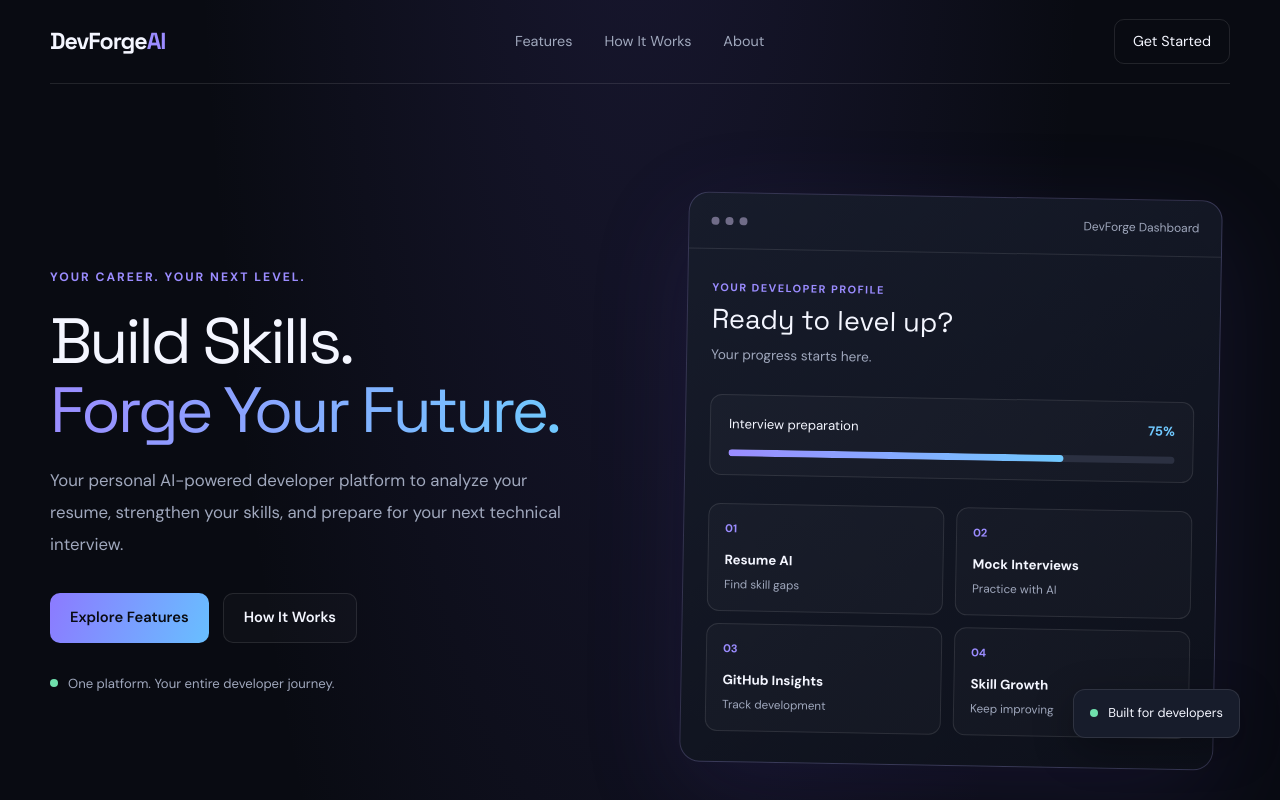
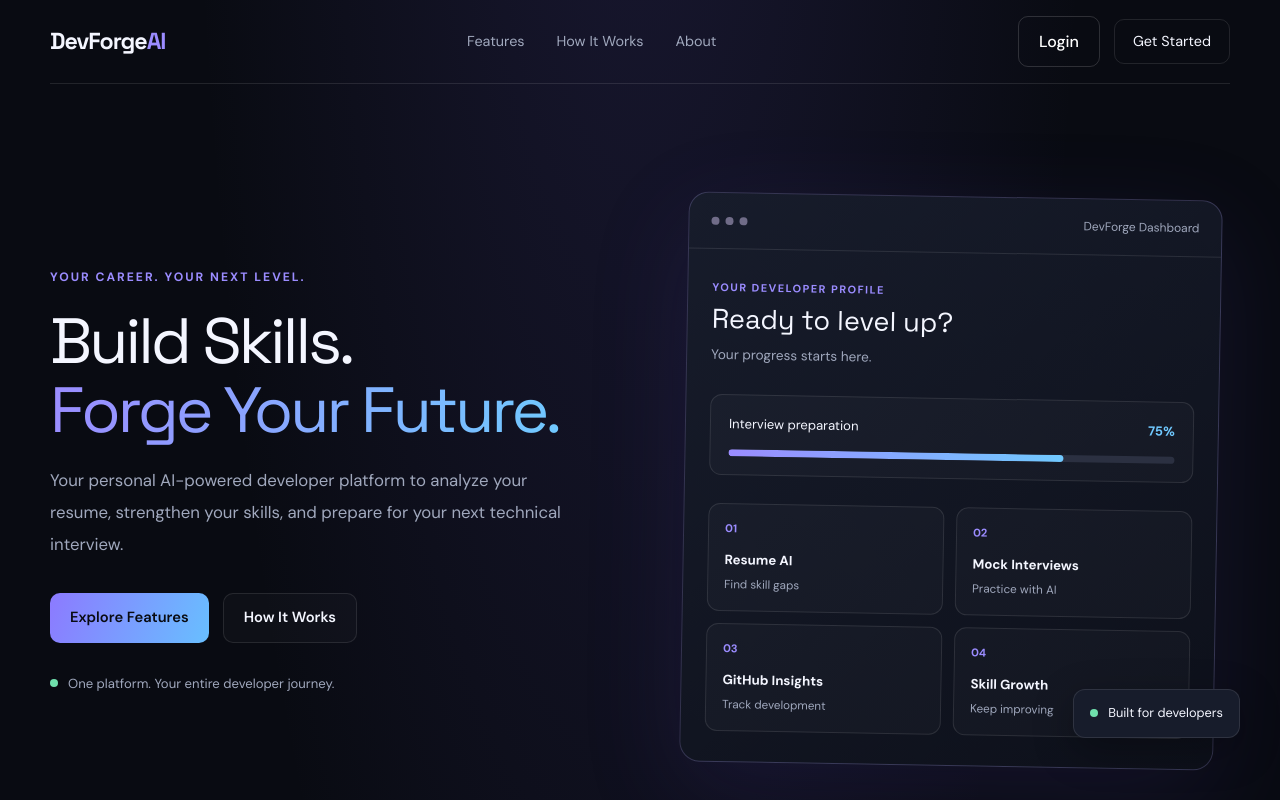
Before and after one commit to Raju19988/dev_forge_ai, a Next.js app in the folder frontend/: page / in a window 1280 px wide. Shown: the top 800 px of the page. Built offline with nearby package versions, Linux system fonts and the light colour scheme.

Commit message:
Add login button to landing page navbar

```diff
--- a/frontend/app/components/Navbar.tsx
+++ b/frontend/app/components/Navbar.tsx
@@ -1,3 +1,4 @@
+import Link from "next/link";
 export default function Navbar() {
   return (
     <header className="navbar">
@@ -11,9 +12,15 @@ export default function Navbar() {
         <a href="#about">About</a>
       </nav>
 
-      <a className="nav-cta" href="#get-started">
-        Get Started
-      </a>
+      <div className="nav-actions">
+  <Link href="/login" className="nav-login">
+    Login
+  </Link>
+
+  <Link href="#get-started" className="nav-cta">
+    Get Started
+  </Link>
+</div>
     </header>
   );
 }
--- a/frontend/app/globals.css
+++ b/frontend/app/globals.css
@@ -551,3 +551,26 @@ a {
     animation-duration: 0.01ms !important;
   }
 }
+.nav-actions {
+  display: flex;
+  align-items: center;
+  gap: 14px;
+}
+
+.nav-login {
+  display: inline-flex;
+  align-items: center;
+  justify-content: center;
+  padding: 12px 20px;
+  border: 1px solid rgba(255, 255, 255, 0.15);
+  border-radius: 10px;
+  color: white;
+  text-decoration: none;
+  font-weight: 500;
+  transition: all 0.3s ease;
+}
+
+.nav-login:hover {
+  background: rgba(255, 255, 255, 0.08);
+  border-color: rgba(139, 92, 246, 0.7);
+}
```
